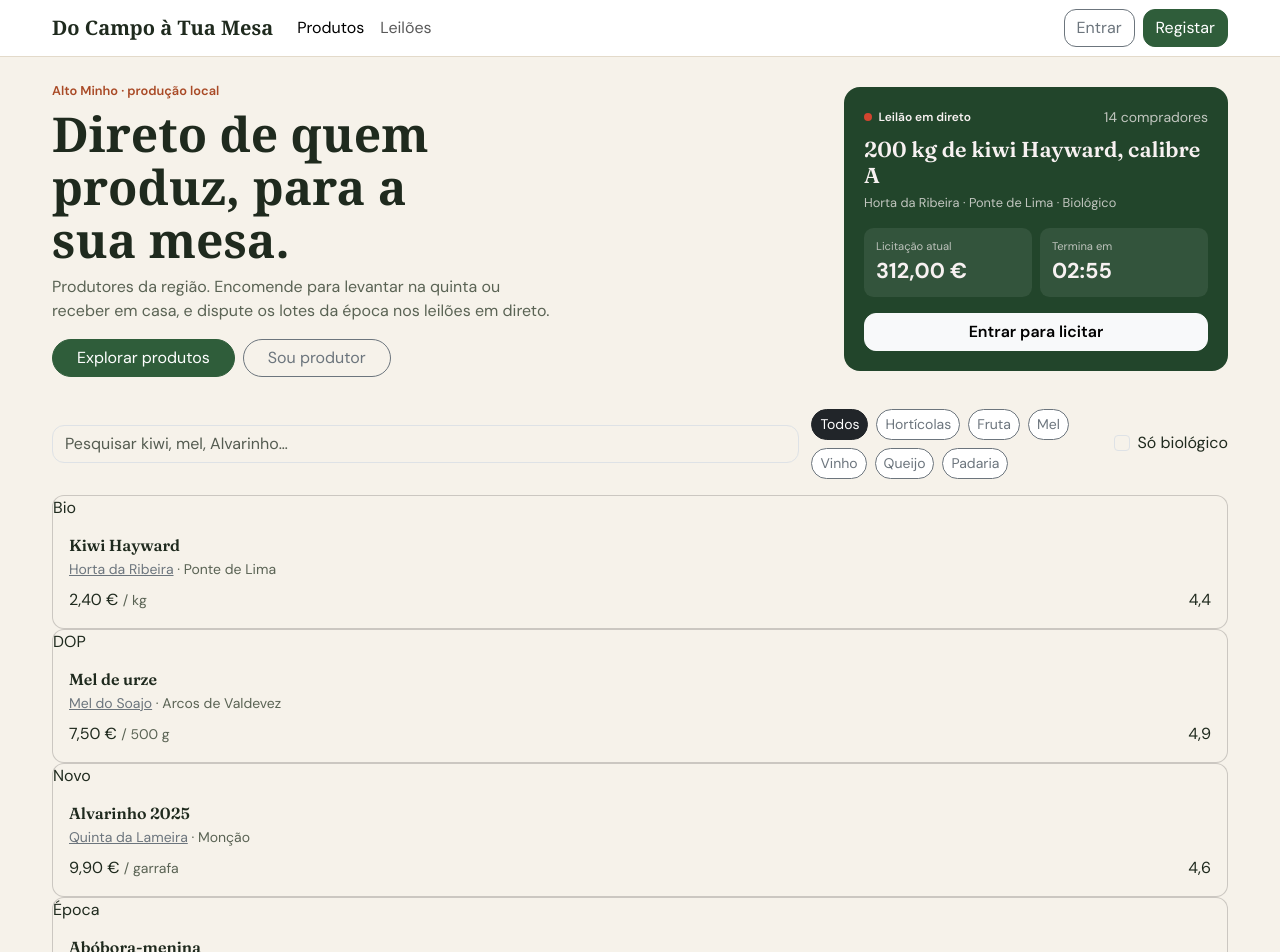
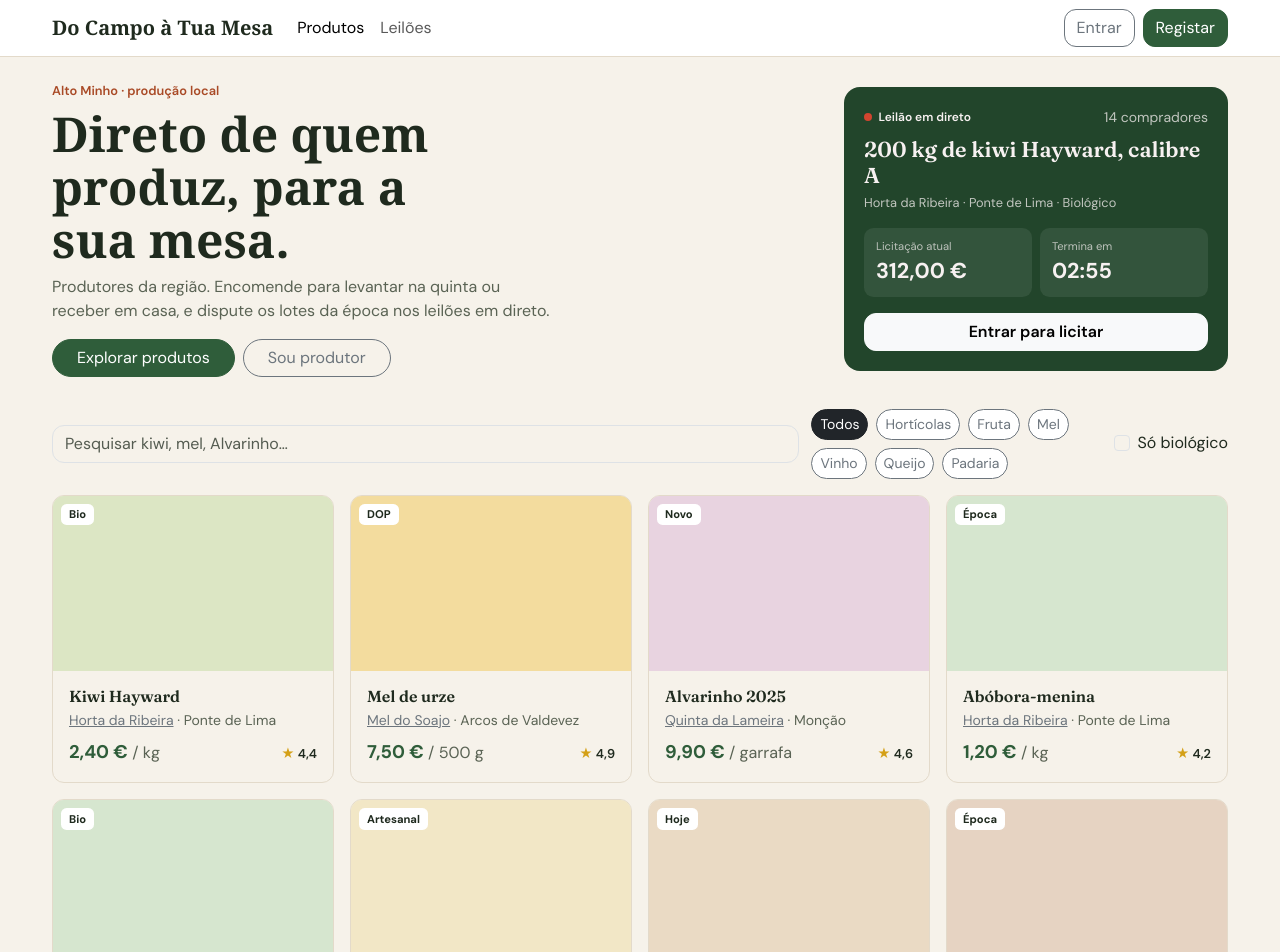
Before and after one commit to marianaalmeida01/mei31207_marianaalmeida_campoamesa, a React (Vite) app in the folder web/: page / in a window 1280 px wide. Shown: the top 952 px of the page. Built offline with nearby package versions, Linux system fonts and the light colour scheme; no server answers.

Commit message:
layout melhorado  estilo dos cartoes

```diff
--- a/web/src/styles/_catalogo.scss
+++ b/web/src/styles/_catalogo.scss
@@ -69,7 +69,6 @@
   @include a-partir-de(lg) { flex-direction: row; align-items: center; }
 }
 
-
 // Categorias
 .chips {
   display: flex;
@@ -88,3 +87,47 @@
     padding: 0;
   }
 }
+
+// Grelha de produtos: 1 / 2 / 3 / 4 colunas
+.grelha-produtos {
+  display: grid;
+  gap: 1rem;
+  grid-template-columns: 1fr;
+  @include a-partir-de(md) { grid-template-columns: repeat(2, 1fr); }
+  @include a-partir-de(lg) { grid-template-columns: repeat(3, 1fr); }
+  @include a-partir-de(xl) { grid-template-columns: repeat(4, 1fr); }
+}
+
+// Cartao de produto
+.cartao-produto {
+  border-color: $linha;
+  overflow: hidden;
+
+  &__imagem {
+    position: relative;
+    aspect-ratio: 16 / 10;
+    background: rgba($verde, .12);
+
+    img { width: 100%; height: 100%; object-fit: cover; }
+  }
+
+  // Gera .cartao-produto__imagem--fruta, --mel, … a partir do mapa $tons-categoria
+  @each $categoria, $tom in $tons-categoria {
+    &__imagem--#{$categoria} { background: $tom; }
+  }
+
+  &__etiqueta {
+    @include etiqueta;
+    position: absolute;
+    top: .5rem;
+    left: .5rem;
+  }
+
+  .preco { color: $verde; font-weight: 700; font-size: 1.15rem; }
+
+  &__avaliacao {
+    font-size: .8rem;
+    font-weight: 600;
+    &::before { content: "★ "; color: $estrela; }
+  }
+}
```
